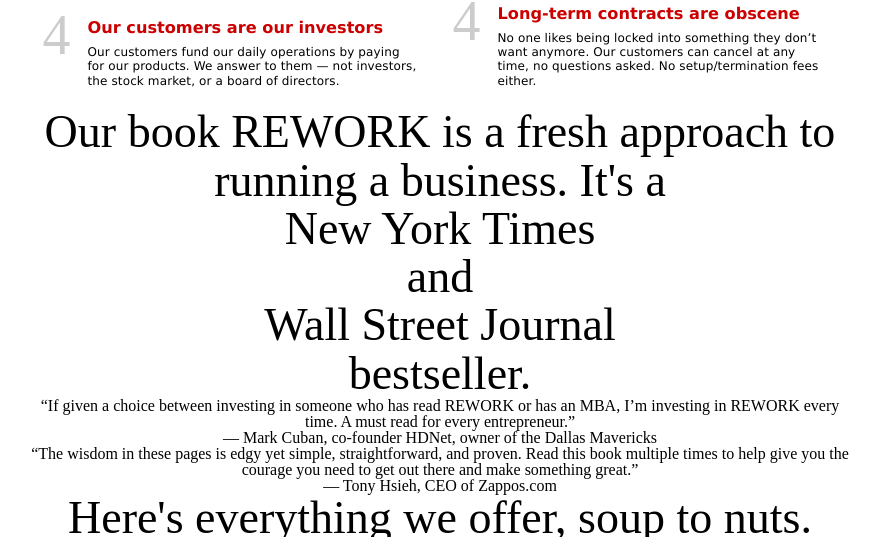
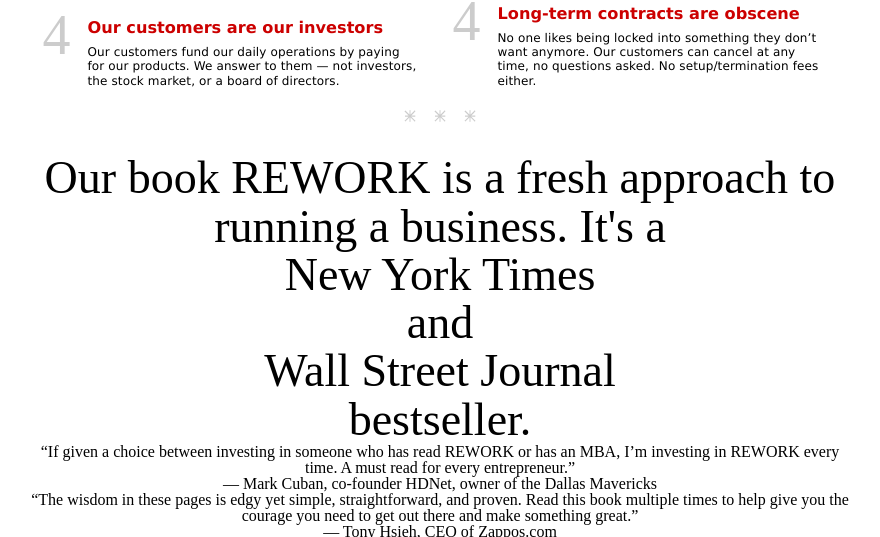
Before and after one commit to raddevon/37signals-re-creation, a plain HTML site: page index.html in a window 1280 px wide. Shown: the part 1639-2176 px from the top of the page, without its empty margins (205-1085 px from the left). Drawn offline with Linux system fonts and the light colour scheme.

Commit message:
Added hr after principles. Cleared hr in styles.

```diff
--- a/index.html
+++ b/index.html
@@ -110,6 +110,7 @@
 				<p>No one likes being locked into something they don’t want anymore. Our customers can cancel at any time, no questions asked. No setup/termination fees either.</p>
 			</li>
 		</ol>
+		<hr id="problem">
 		<h2>Our book REWORK is a fresh approach to running a business. It's a <cite>New York Times</cite> and <cite>Wall Street Journal</cite> bestseller.</h2>
 		<blockquote>
 			<p>“If given a choice between investing in someone who has read REWORK or has an MBA, I’m investing in REWORK every time. A must read for every entrepreneur.”</p>
--- a/sass/style.sass
+++ b/sass/style.sass
@@ -151,6 +151,7 @@ hr
 	display: none
 	border: none
 	margin: 38px 0 30px !important
+	clear: both
 	&:after
 		content: "\00A0\00A0\00A0\00A0\00A0\00A0\00A0\00A0\00A0\00A0\00A0\00A0\00A0\00A0\00A0\00A0\00A0\00A0\00A0"
 		background: url(../images/img-hr.png) no-repeat center
```
Also changed, not shown: css/style.css.
